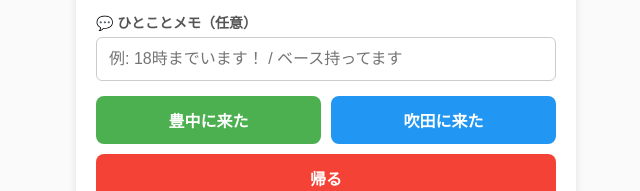
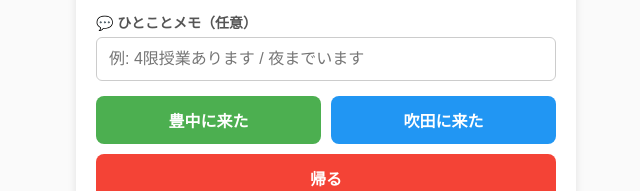
Before and after one commit to kitakaze1031/Patiocheckin, a plain HTML site: page index.html in a window 1280 px wide. Shown: the part 179-370 px from the top of the page, 314-954 px from the left. Drawn offline with Linux system fonts and the light colour scheme; no server answers.

Commit message:
Update placeholder text for user memo input

```diff
--- a/index.html
+++ b/index.html
@@ -40,7 +40,7 @@
     </div>
     <div class="input-group">
       <label for="usermemo">💬 ひとことメモ（任意）</label>
-      <input type="text" id="usermemo" placeholder="例: 18時までいます！ / ベース持ってます">
+      <input type="text" id="usermemo" placeholder="例: 4限授業あります / 夜までいます">
     </div>
 
     <div class="button-group">
```
